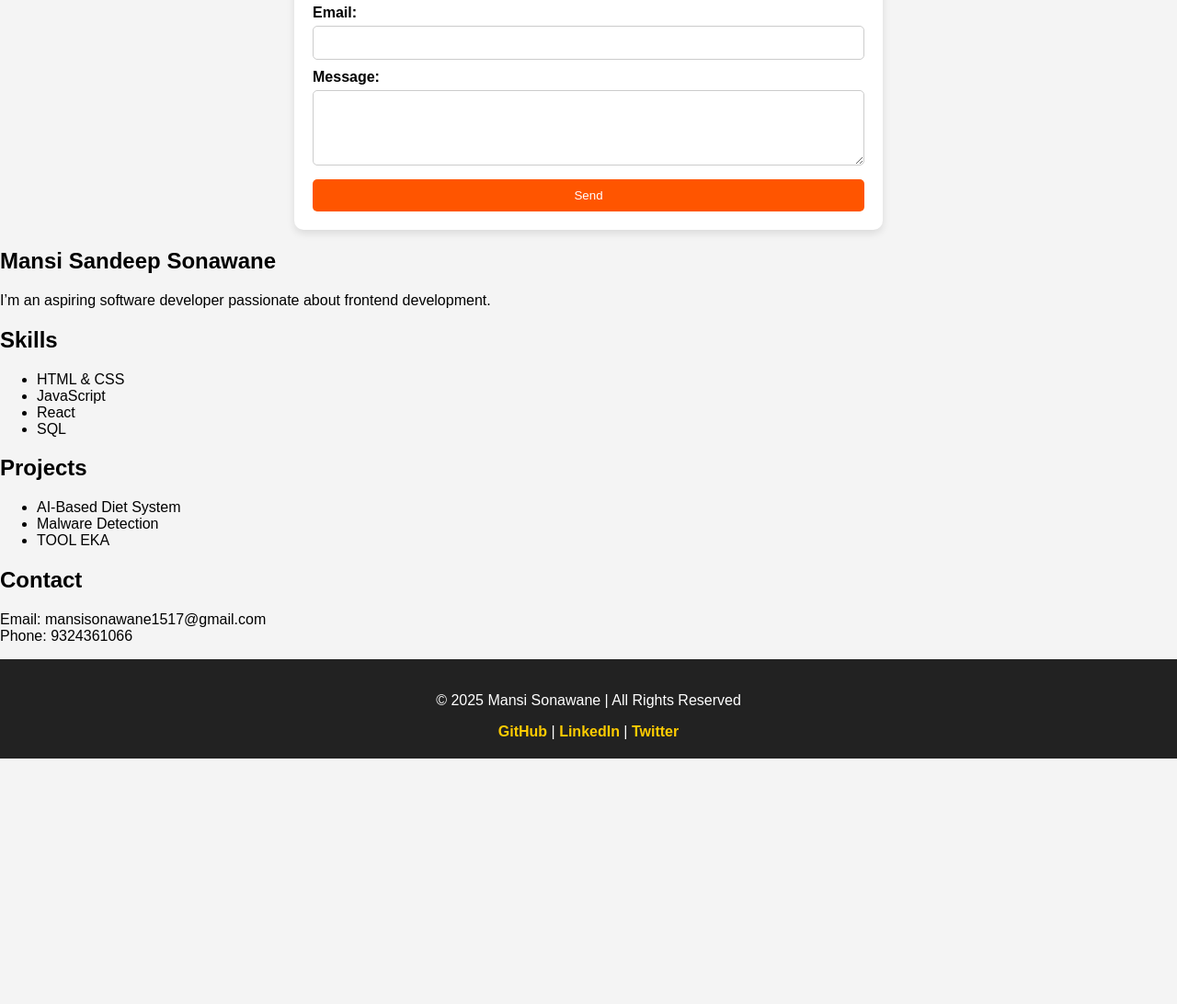
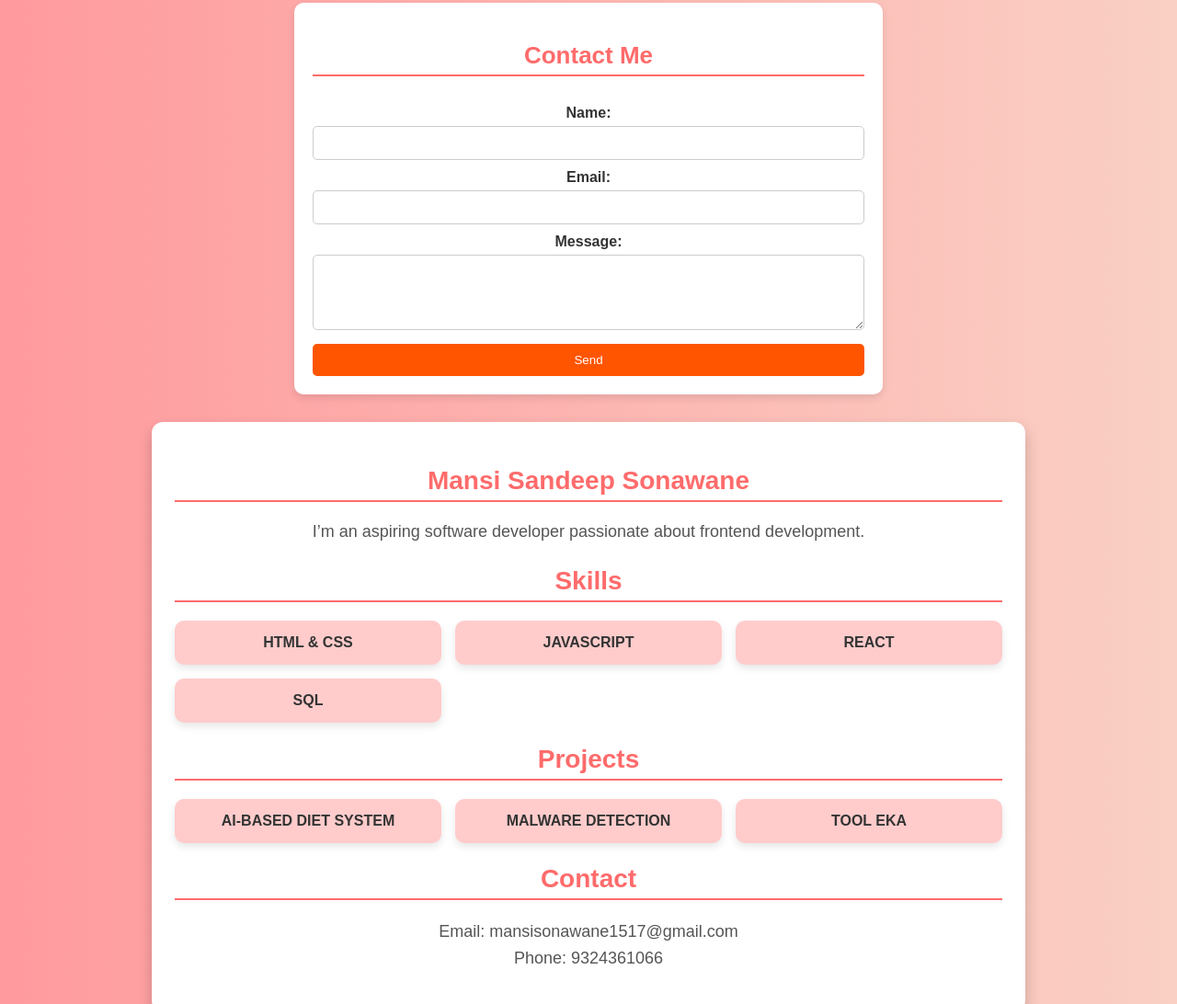
Before and after one commit to mansi1015-git/blog-website, a plain HTML site: page index.html in a window 1280 px wide. Shown: the part 1195-2287 px from the top of the page at 92% size. Before the commit the page ends 2020 px from the top, so only its background shows below. Drawn offline with Linux system fonts and the light colour scheme.

Commit message:
Update styles.css

```diff
--- a/styles.css
+++ b/styles.css
@@ -140,6 +140,255 @@ nav ul li a {
 .contact-form button:hover {
     background: #cc4400;
 }
+/* About Page Styling */
+.about-container {
+    width: 80%;
+    max-width: 900px;
+    margin: 40px auto;
+    padding: 30px;
+    background: #fff; /* White card-style background */
+    border-radius: 15px;
+    box-shadow: 0 10px 20px rgba(0, 0, 0, 0.2);
+    text-align: center;
+}
+
+/* About Page Background */
+body {
+    font-family: 'Poppins', sans-serif;
+    background: linear-gradient(to right, #ff9a9e, #fad0c4); /* Soft gradient */
+    color: #333;
+    margin: 0;
+    padding: 0;
+}
+
+/* Header Styling */
+header {
+    background: rgba(0, 0, 0, 0.8);
+    color: white;
+    padding: 20px;
+    text-align: center;
+}
+
+header h1 {
+    margin: 0;
+}
+
+/* Navigation */
+nav ul {
+    list-style: none;
+    padding: 0;
+    text-align: center;
+}
+
+nav ul li {
+    display: inline;
+    margin: 0 15px;
+}
+
+nav ul li a {
+    text-decoration: none;
+    color: rgb(139, 27, 27);
+    font-weight: bold;
+    transition: 0.3s;
+}
+
+nav ul li a:hover {
+    color: #ff6b6b;
+}
+
+/* About Container */
+.about-container {
+    width: 80%;
+    max-width: 900px;
+    margin: 30px auto;
+    padding: 25px;
+    background: white;
+    border-radius: 12px;
+    box-shadow: 0 8px 16px rgba(0, 0, 0, 0.2);
+    text-align: center;
+}
+
+/* Section Styling */
+section {
+    width: 80%;
+    max-width: 900px;
+    margin: 20px auto;
+    padding: 20px;
+    background: white;
+    border-radius: 10px;
+    box-shadow: 0 4px 8px rgba(0, 0, 0, 0.1);
+    text-align: center;
+}
+
+/* Headings */
+h2 {
+    font-size: 26px;
+    color: #ff6b6b;
+    border-bottom: 2px solid #ff6b6b;
+    padding-bottom: 5px;
+}
+
+/* Skills & Projects List */
+ul {
+    padding: 0;
+    list-style: none;
+    display: grid;
+    grid-template-columns: repeat(auto-fit, minmax(250px, 1fr));
+    gap: 15px;
+}
+
+ul li {
+    background: #ffe4e1;
+    padding: 15px;
+    border-radius: 8px;
+    font-weight: bold;
+    text-transform: uppercase;
+    box-shadow: 0 2px 4px rgba(0, 0, 0, 0.1);
+    transition: all 0.3s;
+}
+
+ul li:hover {
+    background: #ff6b6b;
+    color: white;
+    transform: scale(1.05);
+}
+
+/* Contact Info */
+.contact-info {
+    text-align: center;
+    font-size: 18px;
+    margin-top: 20px;
+}
+
+/* Footer */
+footer {
+    text-align: center;
+    padding: 15px;
+    background-color: rgba(0, 0, 0, 0.8);
+    color: white;
+    margin-top: 30px;
+}
+
+
+/* Styling for the Name */
+.about-container h2 {
+    font-size: 28px;
+    color: #ff6b6b;
+    margin-bottom: 15px;
+}
+
+/* Paragraph Text */
+.about-container p {
+    font-size: 18px;
+    color: #444;
+    line-height: 1.6;
+    font-weight: 500;
+}
+
+/* Skills & Projects Grid Layout */
+.about-grid {
+    display: grid;
+    grid-template-columns: repeat(auto-fit, minmax(250px, 1fr));
+    gap: 20px;
+    padding: 0;
+    list-style: none;
+    margin-top: 20px;
+}
+
+/* Each Grid Item */
+.about-grid li {
+    background: #ffe4e1;
+    padding: 15px;
+    border-radius: 10px;
+    font-weight: bold;
+    text-transform: uppercase;
+    box-shadow: 0 4px 8px rgba(0, 0, 0, 0.1);
+    transition: all 0.3s ease-in-out;
+}
+
+/* Hover Effect */
+.about-grid li:hover {
+    background: #ff6b6b;
+    color: white;
+    transform: scale(1.05);
+}
+
+/* Contact Section */
+.contact-info {
+    text-align: center;
+    font-size: 18px;
+    margin-top: 20px;
+}
+
+/* Responsive Design */
+@media (max-width: 768px) {
+    .about-container {
+        width: 90%;
+        padding: 20px;
+    }
+
+    .about-grid {
+        grid-template-columns: repeat(auto-fit, minmax(200px, 1fr));
+    }
+}
+
+
+/* Contact Section */
+.contact-info {
+    text-align: center;
+    font-size: 18px;
+    margin-top: 20px;
+}
+
+/* Responsive Design */
+@media (max-width: 768px) {
+    .about-container {
+        width: 90%;
+        padding: 20px;
+    }
+
+    .about-grid {
+        grid-template-columns: repeat(auto-fit, minmax(200px, 1fr));
+    }
+}
+
+
+.about-container h2 {
+    font-size: 28px;
+    color: #ff6b6b;
+    margin-bottom: 10px;
+}
+
+.about-container p {
+    font-size: 18px;
+    color: #555;
+    line-height: 1.6;
+}
+
+.about-container ul {
+    display: grid;
+    grid-template-columns: repeat(auto-fit, minmax(250px, 1fr));
+    gap: 15px;
+    padding: 0;
+    list-style: none;
+}
+
+.about-container ul li {
+    background: #ffcccb;
+    padding: 15px;
+    border-radius: 10px;
+    font-weight: bold;
+    text-transform: uppercase;
+    box-shadow: 0 4px 8px rgba(0, 0, 0, 0.1);
+}
+
+.about-container ul li:hover {
+    background: #ff6b6b;
+    color: white;
+    transform: scale(1.05);
+    transition: 0.3s ease-in-out;
+}
+
 
 /* Footer */
 footer {
```
